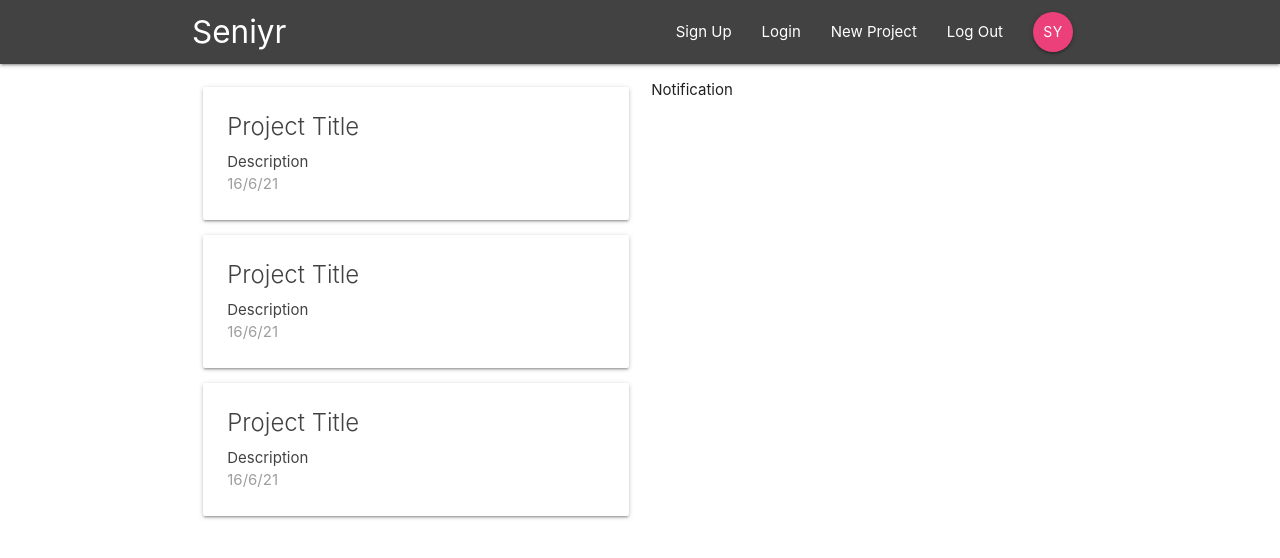
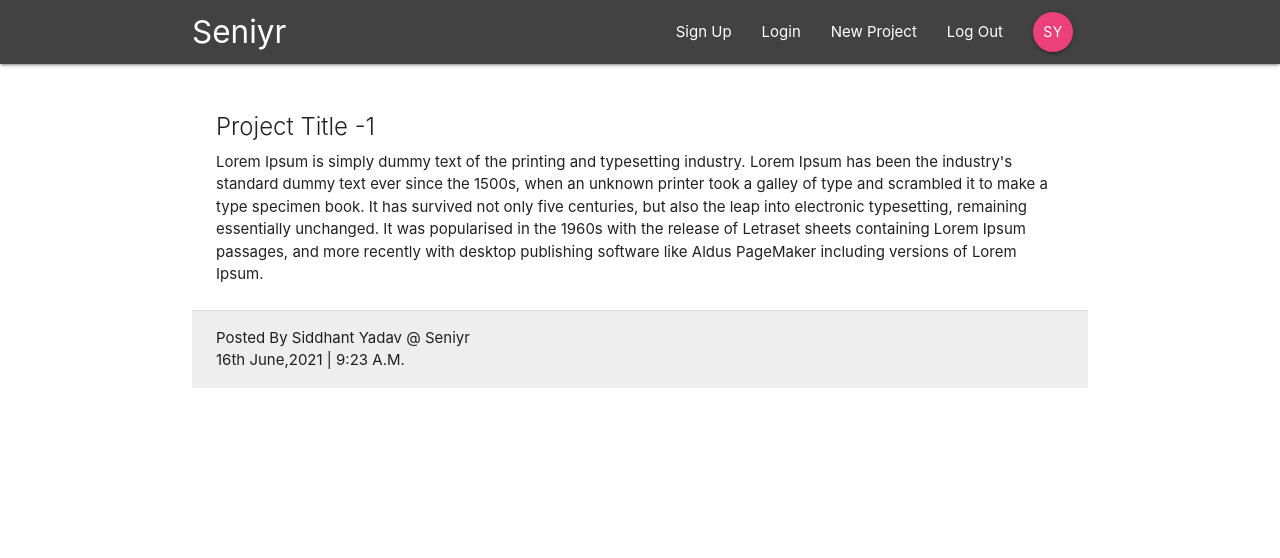
Before and after one commit to siddhant-yadav/proj-management, a React (Create React App) app: page /project/1 in a window 1280 px wide. Shown: the top 558 px of the page. Built offline with nearby package versions, Linux system fonts and the light colour scheme.

Commit message:
Added Project Details

```diff
--- a/src/App.js
+++ b/src/App.js
@@ -3,6 +3,8 @@
 
 import Navbar from "./components/layout/Navbar";
 import Dashboard from "./components/dashboard/Dashboard"
+import ProjectDetails from "./components/projects/ProjectDetails";
+
 
 function App() {
   return (
@@ -12,9 +14,9 @@
         <Navbar />
 
         <Switch >
-          <Route path = '/' component = {Dashboard} />
+          <Route exact path = '/' component = {Dashboard} />
+          <Route exact path = '/project/:id' component = {ProjectDetails} />
         </Switch>
-
 
 
       </div>
--- a/src/components/projects/ProjectDetails.js
+++ b/src/components/projects/ProjectDetails.js
@@ -0,0 +1,23 @@
+import React from 'react'
+
+const ProjectDetails = (props) => {
+
+    const id = props.match.params.id;
+
+    return (
+        <div className = "container project-details section">
+            <div className = "card z-depth-0" >
+                <div className = "card-content">
+                    <span className = "card-title" > Project Title -{id} </span>
+                    <p> Lorem Ipsum is simply dummy text of the printing and typesetting industry. Lorem Ipsum has been the industry's standard dummy text ever since the 1500s, when an unknown printer took a galley of type and scrambled it to make a type specimen book. It has survived not only five centuries, but also the leap into electronic typesetting, remaining essentially unchanged. It was popularised in the 1960s with the release of Letraset sheets containing Lorem Ipsum passages, and more recently with desktop publishing software like Aldus PageMaker including versions of Lorem Ipsum. </p>
+                </div>
+                <div className = "card-action grey lighten-3" >
+                    <div>Posted By Siddhant Yadav @ Seniyr</div>
+                    <div> 16th June,2021 | 9:23 A.M. </div>
+                </div>
+            </div>
+        </div>
+    )
+}
+
+export default ProjectDetails
```
